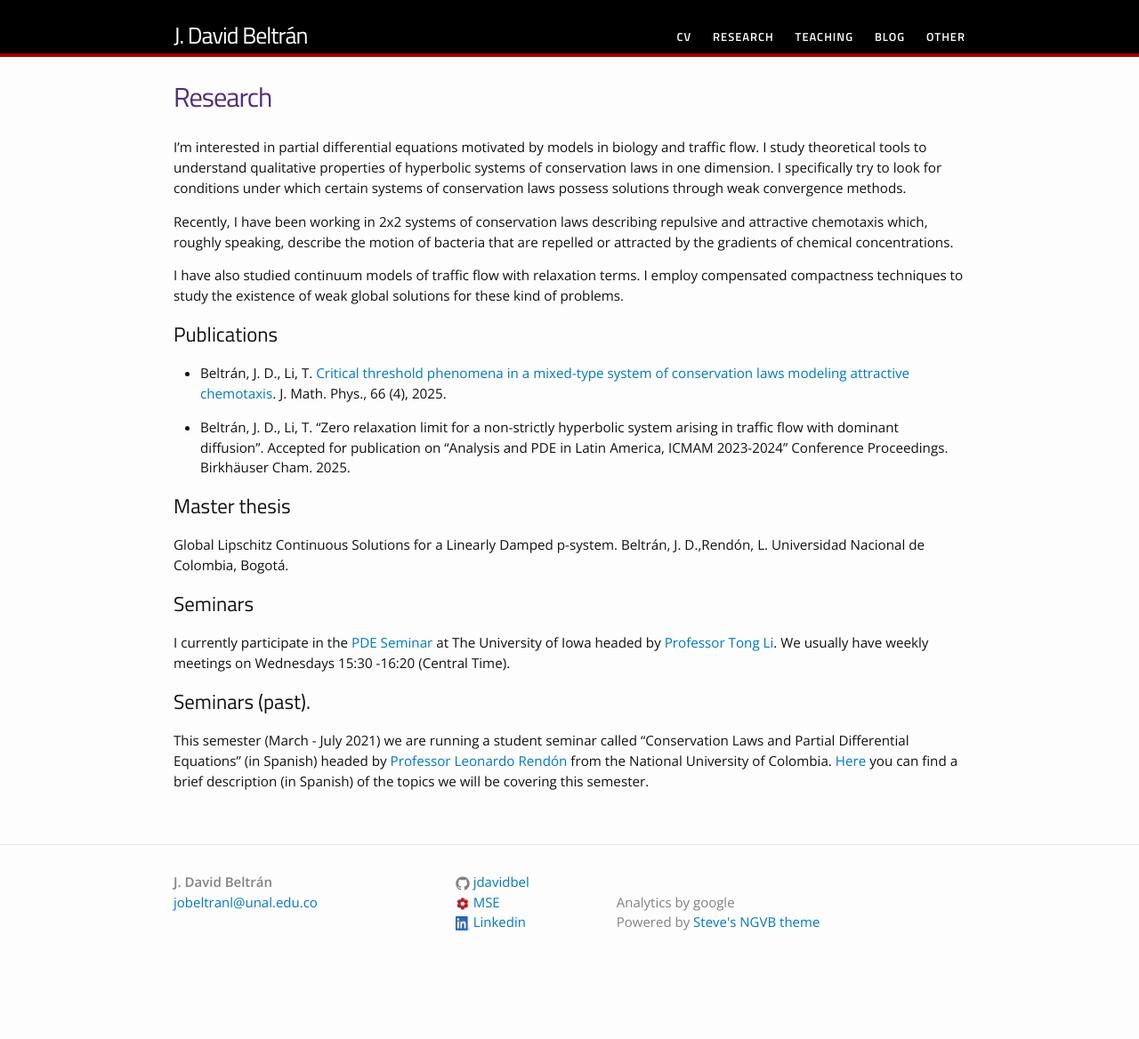
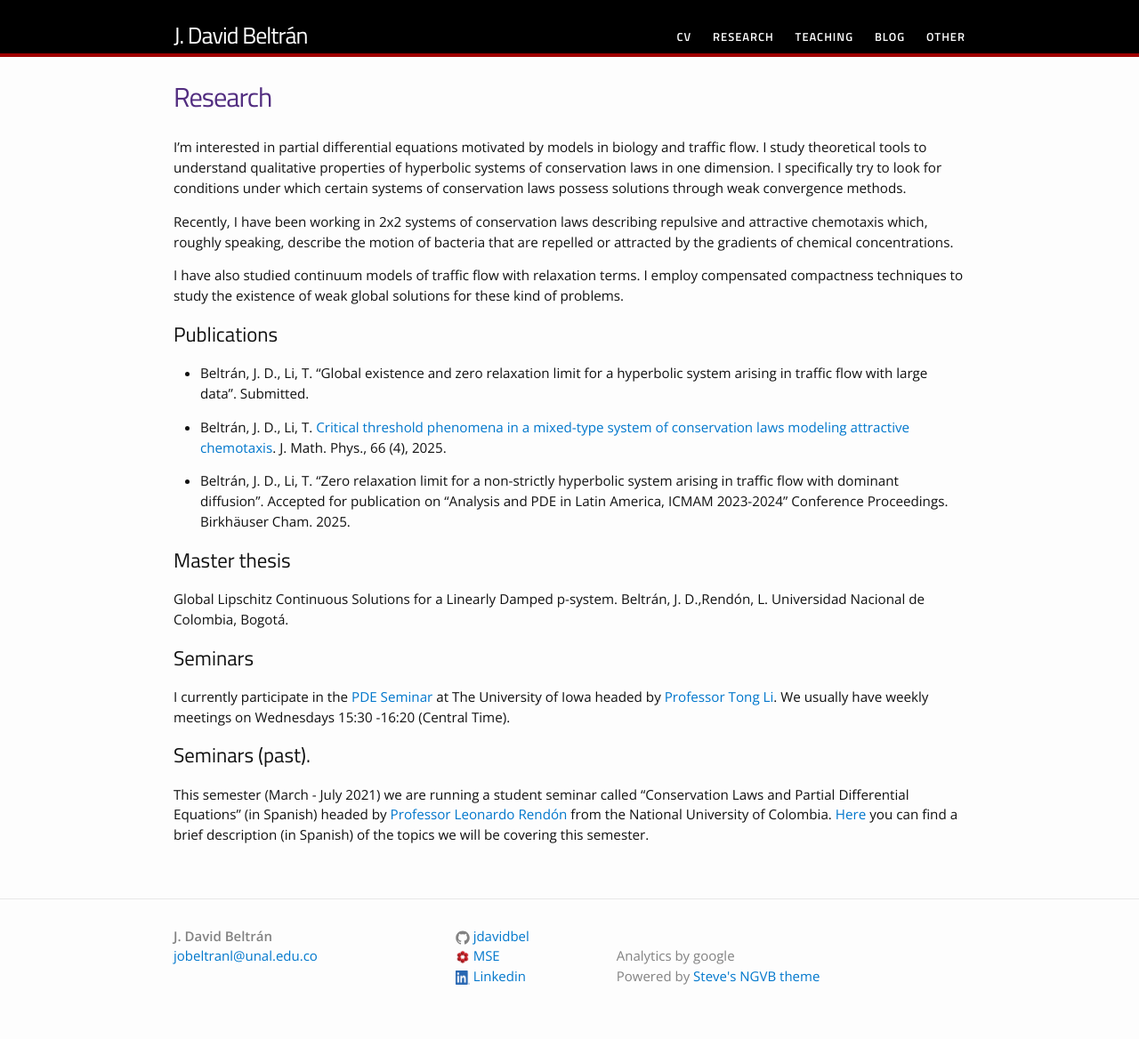
Before and after one commit to jdavidbel/jdavidbel.github.io, a Jekyll site: the page built from research.md, in a window 1280 px wide. Shown: the whole page at 89% size. Built offline with Jekyll 4.4.1, drawn with Linux system fonts in a browser that asks for light colours; before the commit the page ends 1108 px from its top, so only the background shows below that.

Commit message:
Update research.md
added last paper we submitted

```diff
--- a/research.md
+++ b/research.md
@@ -41,6 +41,8 @@ I have also studied continuum models of traffic flow with relaxation terms. I em
 
 ## Publications
 
+- Beltrán, J. D., Li, T. "Global existence and zero relaxation limit for a hyperbolic system arising in traffic flow with large data". Submitted.
+
 - Beltrán, J. D., Li, T. [Critical threshold phenomena in a mixed-type system of conservation laws modeling attractive chemotaxis](https://pubs.aip.org/aip/jmp/article/66/4/041510/3344141/Critical-threshold-phenomena-in-a-mixed-type). J. Math. Phys., 66 (4), 2025.
 
 - Beltrán, J. D., Li, T. "Zero relaxation limit for a non-strictly hyperbolic system arising in traffic flow with dominant diffusion". Accepted for publication on "Analysis and PDE in Latin America, ICMAM 2023-2024" Conference Proceedings. Birkhäuser Cham. 2025.
```
